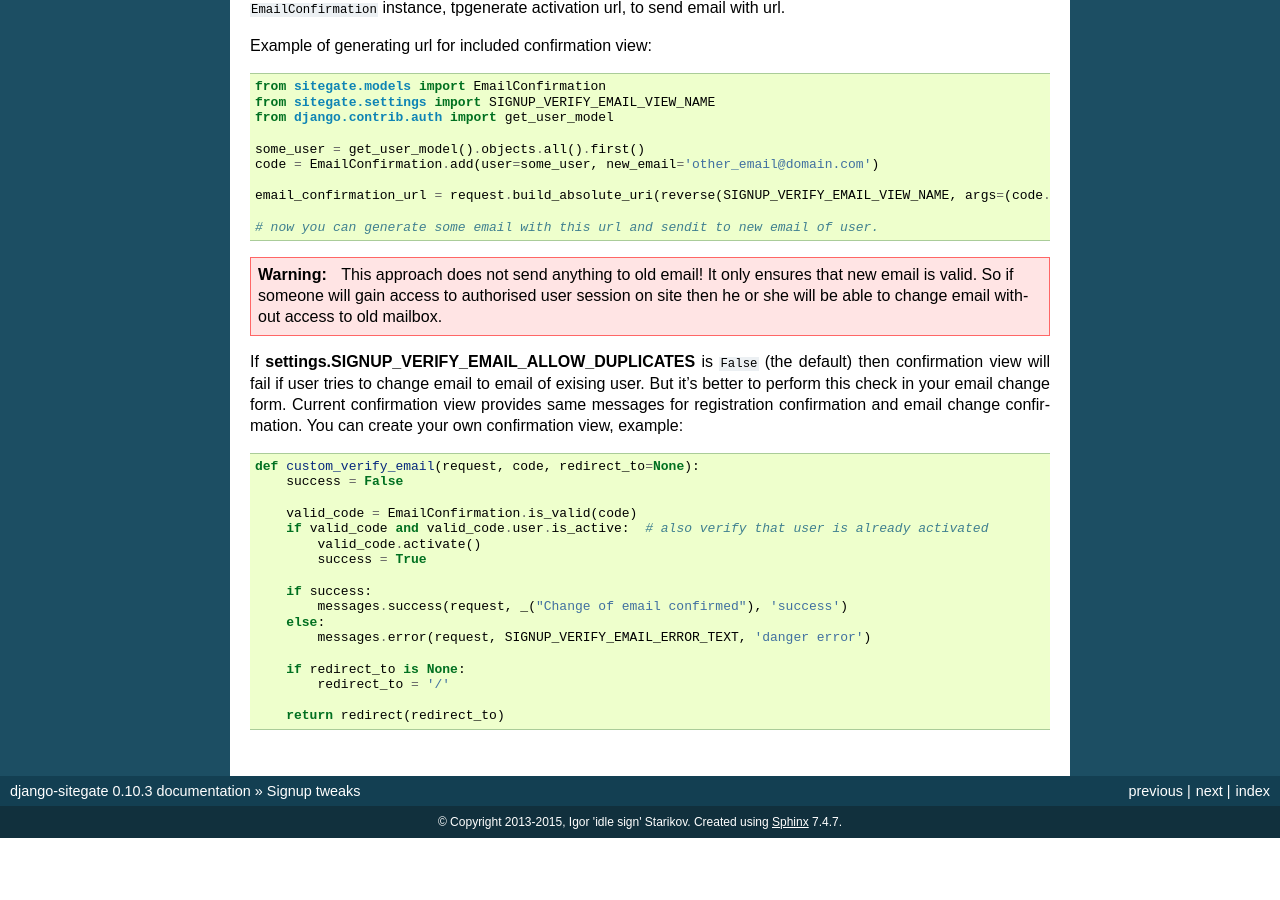
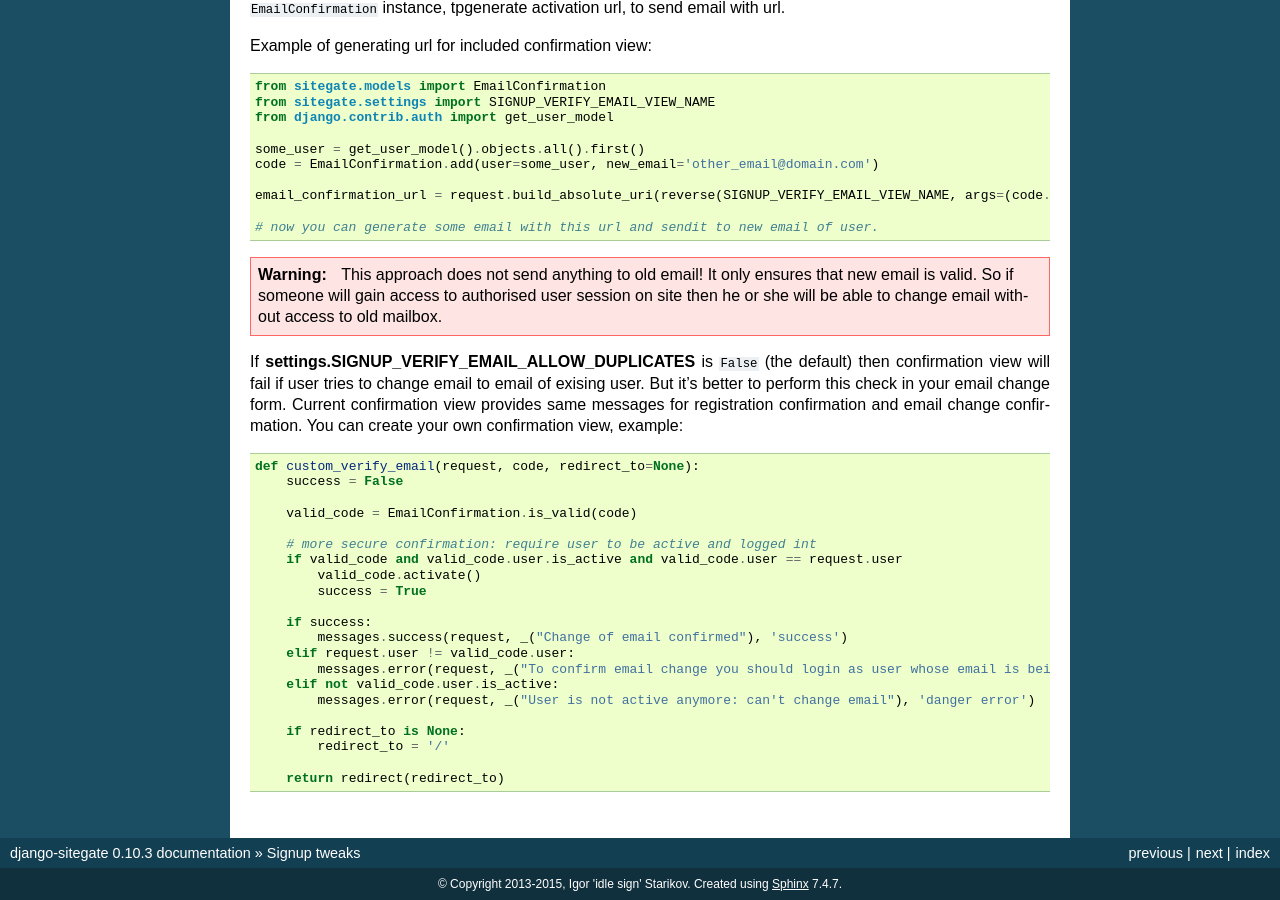
Before and after one commit to idlesign/django-sitegate, a Sphinx documentation site: the page built from docs/source/signup_tweaks.rst, in a window 1280 px wide and 900 px high, scrolled down 971 px. Built offline with Sphinx 7.4.7, drawn with Linux system fonts in a browser that asks for light colours; pages that are not in the unit, such as notebooks, are missing from menus; before the commit the page ends 1809 px from its top, so only the background shows below that.

Commit message:
added example of more secure email confirmation

```diff
--- a/docs/source/signup_tweaks.rst
+++ b/docs/source/signup_tweaks.rst
@@ -96,14 +96,18 @@ Current confirmation view provides same messages for registration confirmation a
 	    success = False
 
 	    valid_code = EmailConfirmation.is_valid(code)
-	    if valid_code and valid_code.user.is_active:  # also verify that user is already activated
+
+	    # more secure confirmation: require user to be active and logged int
+	    if valid_code and valid_code.user.is_active and valid_code.user == request.user
 	        valid_code.activate()
 	        success = True
 
 	    if success:
 	        messages.success(request, _("Change of email confirmed"), 'success')
-	    else:
-	        messages.error(request, SIGNUP_VERIFY_EMAIL_ERROR_TEXT, 'danger error')
+	    elif request.user != valid_code.user:
+	        messages.error(request, _("To confirm email change you should login as user whose email is being changed"), 'danger error')
+	    elif not valid_code.user.is_active:
+	        messages.error(request, _("User is not active anymore: can't change email"), 'danger error')
 
 	    if redirect_to is None:
 	        redirect_to = '/'
```
